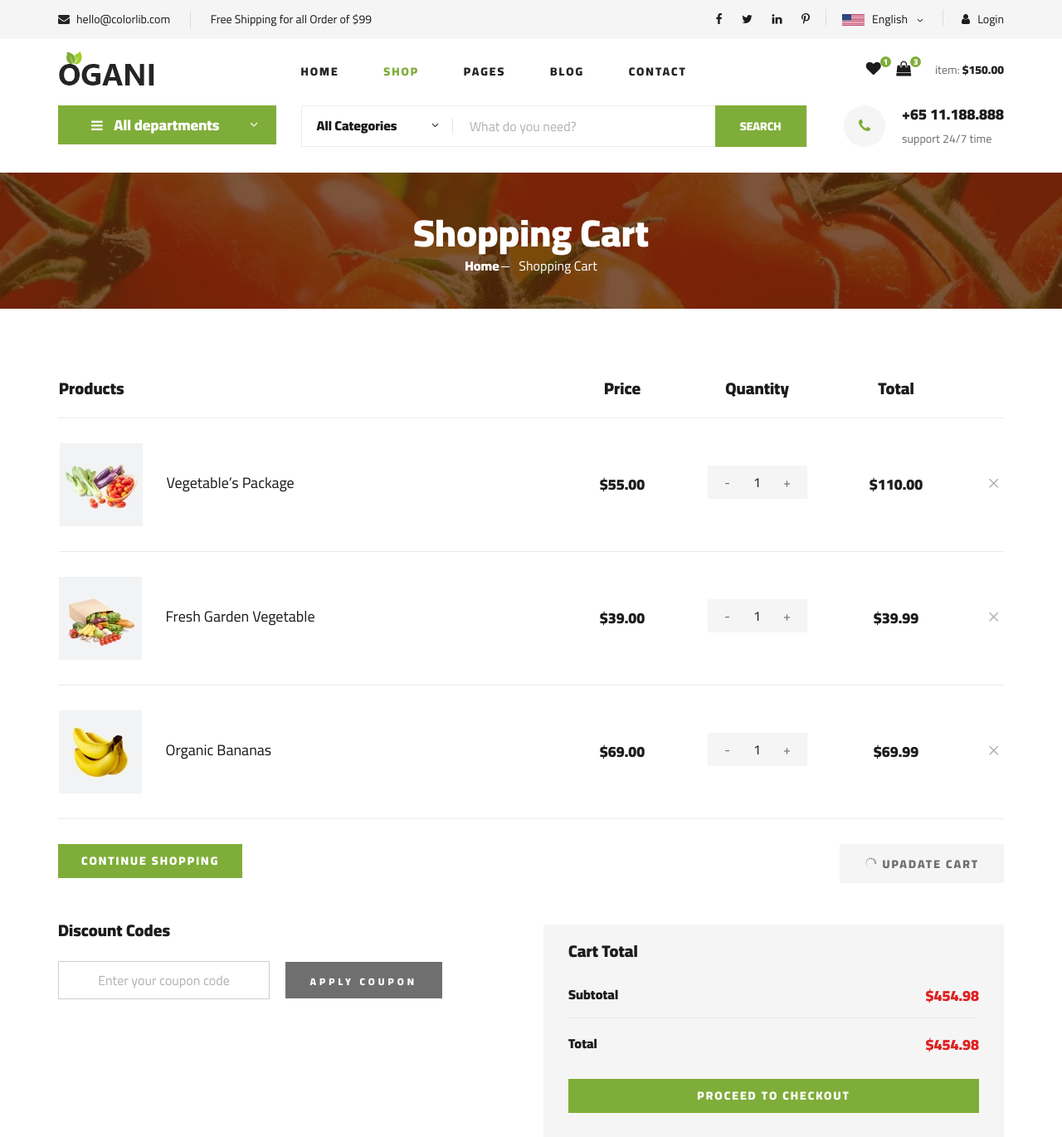
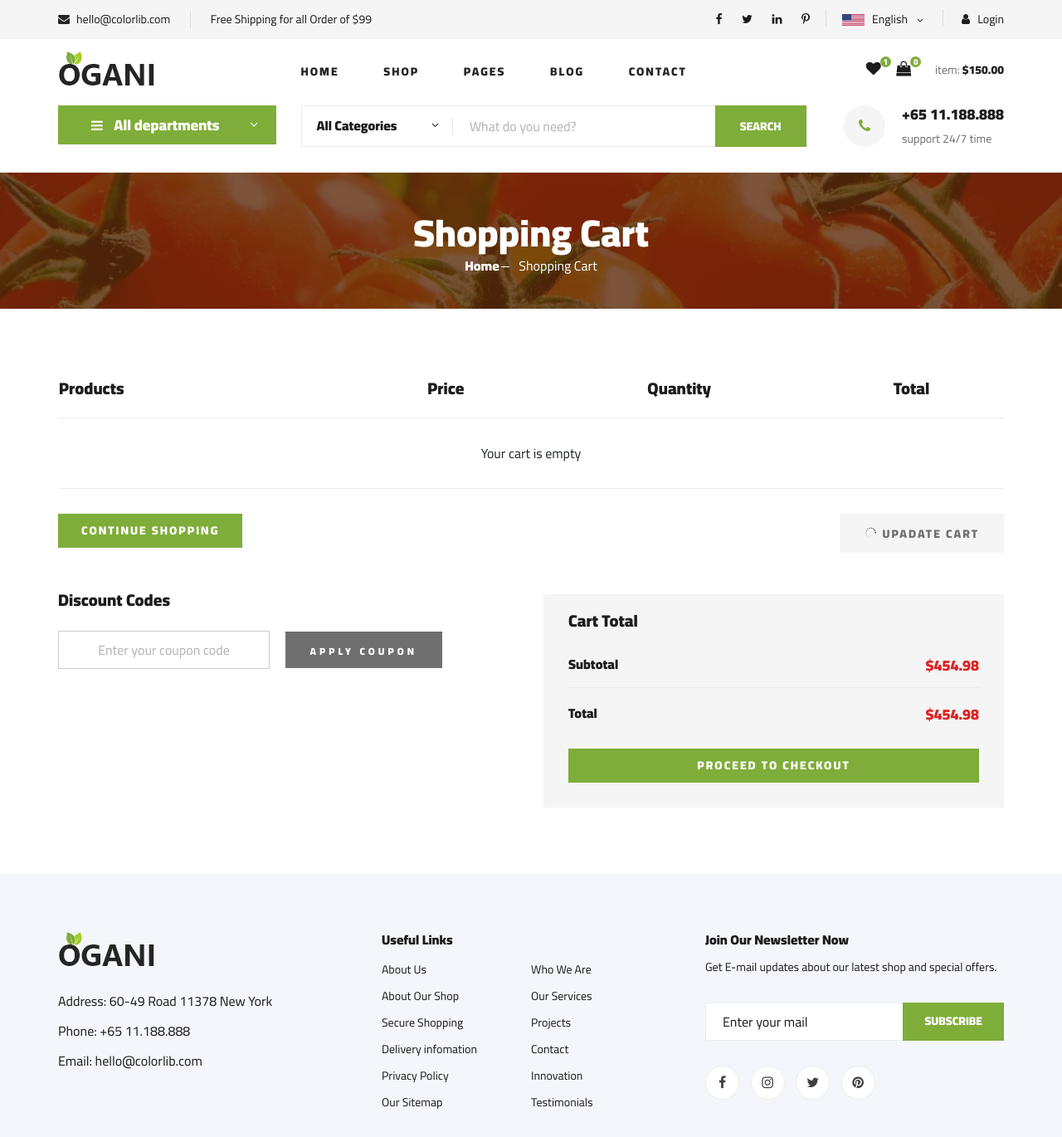
Before and after one commit to mbuguam443/djangoecommerce, a Django app: page /cart in a window 1280 px wide. Shown: the top 1370 px of the page at 83% size. Run offline with Django 5.2, Linux system fonts and the light colour scheme; data comes from the database, SQL or seed files in the repository; both versions use the stored data as it was after the commit; some libraries are stand-ins or nearby versions.

Commit message:
add cart functionality

```diff
--- a/demoapp/urls.py
+++ b/demoapp/urls.py
@@ -24,6 +24,6 @@ urlpatterns=[
     path('updateProduct/<int:i>',views.updateProduct,name="updateProduct"),
     path('searchProduct',views.searchProduct,name="searchProduct"),
     #add to cart
-    path('AddCart/<int:i>',views.AddCart,name="AddCart"),
+    path('AddCart',views.AddCart,name="AddCart"),
 
 ]
--- a/demoapp/views.py
+++ b/demoapp/views.py
@@ -206,7 +206,32 @@ def searchProduct(request):
            }
     return render(request,'postProduct.html',context=mydict)
 
-def AddCart(request,i):
-    product = get_object_or_404(Product, id=id)
+def AddCart(request):
+    #request.session['cart'] = {}
+    #request.session.modified = True
 
-    return redirect(request.META.get('HTTP_REFERER', '/'))
+    productid=request.POST['productid']
+    quantity=request.POST['quantity']
+    product=Product.objects.get(id=productid)
+    quantity = int(quantity)
+
+    cart = request.session.get('cart', {})
+
+    if str(productid) in cart:
+        cart[str(productid)]['quantity'] += 1
+    else:
+        cart[str(productid)] = {
+            'name': product.name,
+            'price': float(product.price),
+            'quantity': 1,
+            "image": product.image.url if product.image else "",
+            "total":float(product.price)*1
+        }
+    cart[str(productid)]['total'] = cart[str(productid)]['quantity'] * cart[str(productid)]['price']
+    request.session['cart'] = cart
+    request.session.modified = True
+    mydict={
+         "Product":product
+    }
+    return render(request,'shop-details.html',context=mydict)
+    #return redirect(request.META.get('HTTP_REFERER', '/'))
--- a/templates/addCategory.html
+++ b/templates/addCategory.html
@@ -58,7 +58,7 @@
                                 autocomplete="off" required>
                         </div>
                         <div class="col-md-6">
-                            <button type="submit" class="btn btn-success">SEARCH</button>
+                            <button type="submit" class="site-btn">SEARCH</button>
                         </div>
                     </div>
 
--- a/templates/master.html
+++ b/templates/master.html
@@ -59,8 +59,8 @@
         </div>
         <nav class="humberger__menu__nav mobile-menu">
             <ul>
-                <li class="active"><a href="{% url 'index' %}">Home</a></li>
-                <li><a href="{% url 'shop' %}">Shop</a></li>
+                <li class="{% if request.resolver_match.url_name == 'index' %}active{% endif %}"><a href="{% url 'index' %}">Home</a></li>
+                <li class="{% if request.resolver_match.url_name == 'shop' %}active{% endif %}"><a href="{% url 'shop' %}">Shop</a></li>
                 <li><a href="#">Pages</a>
                     <ul class="header__menu__dropdown">
 
@@ -137,8 +137,8 @@
                 <div class="col-lg-6">
                     <nav class="header__menu">
                         <ul>
-                            <li><a href="{% url 'index' %}">Home</a></li>
-                            <li class="active"><a href="{% url 'shop' %}">Shop</a></li>
+                            <li class="{% if request.path == '/' %}active{% endif %}"><a href="{% url 'index' %}">Home</a></li>
+                            <li class="{% if request.path == '/shop/' %}active{% endif %}"><a href="{% url 'shop' %}">Shop</a></li>
                             <li><a href="#">Pages</a>
                                 <ul class="header__menu__dropdown">
                                     <li><a href="{% url 'addCategory' %}">Add Category</a></li>
@@ -157,7 +157,8 @@
                     <div class="header__cart">
                         <ul>
                             <li><a href="#"><i class="fa fa-heart"></i> <span>1</span></a></li>
-                            <li><a href="#"><i class="fa fa-shopping-bag"></i> <span>3</span></a></li>
+<li><a href="{% url 'cart' %}"><i class="fa fa-shopping-bag"></i> <span>{{ request.session.cart|length }}</span></a></li>
+
                         </ul>
                         <div class="header__cart__price">item: <span>$150.00</span></div>
                     </div>
--- a/templates/postProduct.html
+++ b/templates/postProduct.html
@@ -90,7 +90,7 @@
                         <input type="text" class="form-control" placeholder="Search Product" name="searchProduct">
                     </div>
                     <div class="col-lg-3">
-                        <button type="submit" class="btn btn-success">Search</button>
+                        <button type="submit" class="site-btn">Search</button>
                     </div>
 
                 </div>
--- a/templates/shoping-cart.html
+++ b/templates/shoping-cart.html
@@ -37,72 +37,37 @@
                                 </tr>
                             </thead>
                             <tbody>
+                                {% if request.session.cart %}
+                                    {% for key, item in request.session.cart.items %}
                                     <tr>
                                         <td class="shoping__cart__item">
-                                        <img src="{% static 'img/cart/cart-1.jpg' %}" alt="">
-                                        <h5>Vegetable’s Package</h5>
+                                            <img src="{{ item.image }}" alt="">
+                                            <h5>{{ item.name }}</h5>
                                         </td>
                                         <td class="shoping__cart__price">
-                                        $55.00
+                                            ${{ item.price }}
                                         </td>
                                         <td class="shoping__cart__quantity">
                                             <div class="quantity">
                                                 <div class="pro-qty">
-                                                <input type="text" value="1">
+                                                    <input type="text" value="{{ item.quantity }}">
                                                 </div>
                                             </div>
                                         </td>
                                         <td class="shoping__cart__total">
-                                        $110.00
+                                            ${{ item.total }}
                                         </td>
                                         <td class="shoping__cart__item__close">
                                             <span class="icon_close"></span>
                                         </td>
                                     </tr>
+                                 {% endfor %}
+                                    {% else %}
                                         <tr>
-                                    <td class="shoping__cart__item">
-                                        <img src="{% static 'img/cart/cart-2.jpg' %}" alt="">
-                                        <h5>Fresh Garden Vegetable</h5>
-                                    </td>
-                                    <td class="shoping__cart__price">
-                                        $39.00
-                                    </td>
-                                    <td class="shoping__cart__quantity">
-                                        <div class="quantity">
-                                            <div class="pro-qty">
-                                                <input type="text" value="1">
-                                            </div>
-                                        </div>
-                                    </td>
-                                    <td class="shoping__cart__total">
-                                        $39.99
-                                    </td>
-                                    <td class="shoping__cart__item__close">
-                                        <span class="icon_close"></span>
-                                    </td>
+                                            <td colspan="5">Your cart is empty</td>
                                         </tr>
-                                <tr>
-                                    <td class="shoping__cart__item">
-                                        <img src="{% static 'img/cart/cart-3.jpg' %}" alt="">
-                                        <h5>Organic Bananas</h5>
-                                    </td>
-                                    <td class="shoping__cart__price">
-                                        $69.00
-                                    </td>
-                                    <td class="shoping__cart__quantity">
-                                        <div class="quantity">
-                                            <div class="pro-qty">
-                                                <input type="text" value="1">
-                                            </div>
-                                        </div>
-                                    </td>
-                                    <td class="shoping__cart__total">
-                                        $69.99
-                                    </td>
-                                    <td class="shoping__cart__item__close">
-                                        <span class="icon_close"></span>
-                                    </td>
-                                </tr>
+                                    {% endif %}
+
                             </tbody>
                         </table>
                     </div>
@@ -134,7 +99,7 @@
                             <li>Subtotal <span>$454.98</span></li>
                             <li>Total <span>$454.98</span></li>
                         </ul>
-                        <a href="#" class="primary-btn">PROCEED TO CHECKOUT</a>
+                        <a href="{% url 'checkout' %}" class="primary-btn">PROCEED TO CHECKOUT</a>
                     </div>
                 </div>
             </div>
```
Also changed, not shown: templates/shop-details.html (+14 -5 lines), db.sqlite3. Lines whose indentation alone changed are shown as unchanged.
